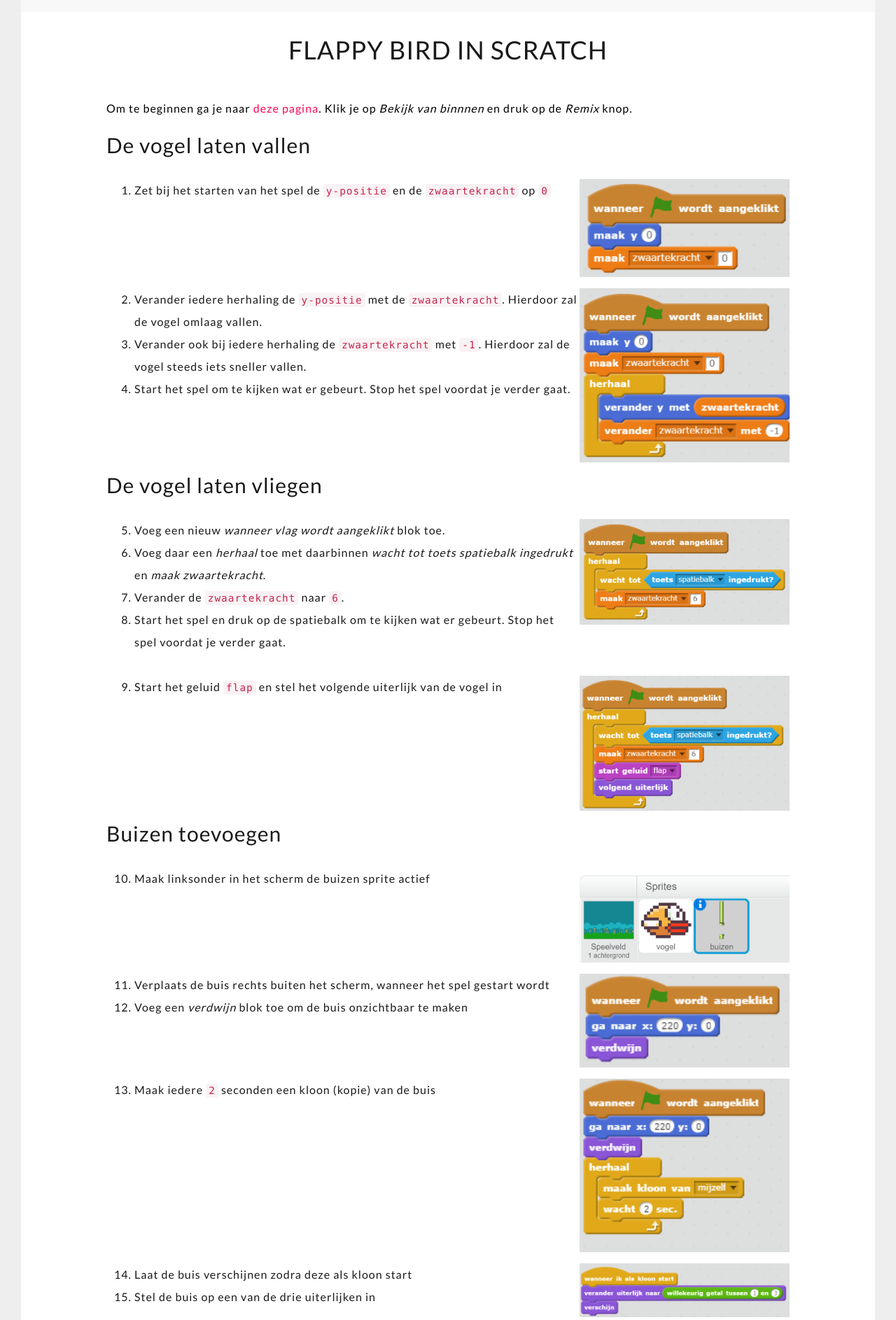
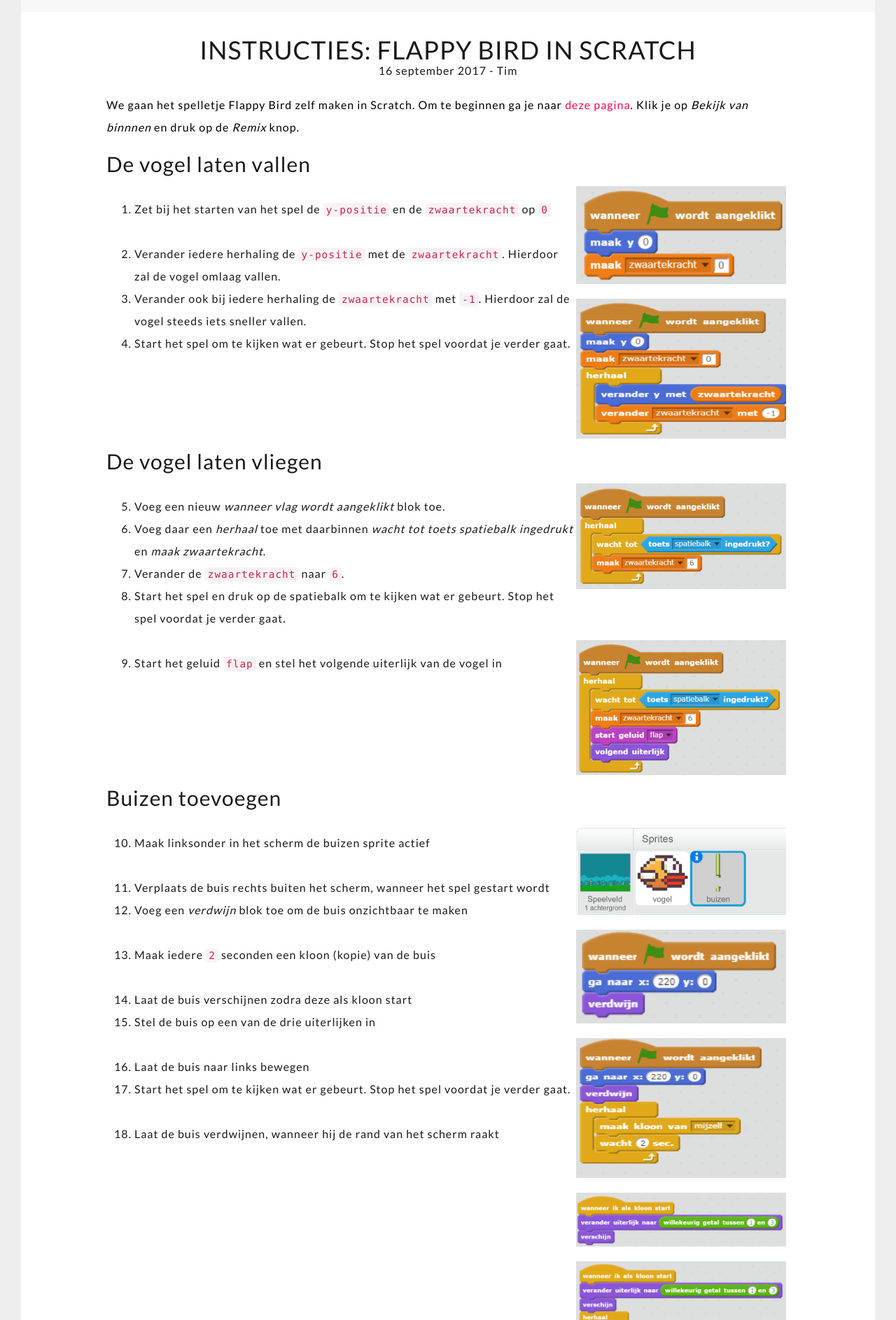
Before and after one commit to coderdojo-arnhem/coderdojo-arnhem.github.io, a Jekyll site: the page built from _posts/2017-09-16-scratch-flappybird.md, in a window 1280 px wide. Shown: the part 363-2250 px from the top of the page at 70% size. Built offline with Jekyll 4.4.1, drawn with Linux system fonts in a browser that asks for light colours; nearby versions of some CDN libraries; our own code applies the rules of GitHub Pages for plain Markdown files; some of the changed text lies outside the part shown.

Commit message:
Materiaal naar blogs omgezet

```diff
--- a/materiaal/scratch-flappybird.md
+++ b/_posts/2017-09-16-scratch-flappybird.md
@@ -1,12 +1,10 @@
 ---
-layout: default
+title: "Instructies: Flappy Bird in Scratch"
+layout: post
+author: Tim
 class: stappenplan
 ---
-
-Flappy Bird in Scratch
-======================
-
-Om te beginnen ga je naar [deze pagina](https://scratch.mit.edu/projects/173904279). Klik je op *Bekijk van binnnen* en druk op de *Remix* knop.
+We gaan het spelletje Flappy Bird zelf maken in Scratch. Om te beginnen ga je naar [deze pagina](https://scratch.mit.edu/projects/173904279). Klik je op *Bekijk van binnnen* en druk op de *Remix* knop.
 
 De vogel laten vallen
 ---------------------
@@ -108,3 +106,5 @@ Verander het spel nu verder
 ...of dat de buizen steeds sneller gaan bewegen
 
 ...of wat je zelf nog voor leuke dingen kunt bedenken!
+
+[Hier](https://scratch.mit.edu/projects/173907357/#editor) vind je het eindresultaat.
--- a/materiaal/scratch.md
+++ b/materiaal/scratch.md
@@ -11,7 +11,7 @@ Een inleiding voor Scratch kun je vinden op onze [Scratch voor beginners pagina]
 
 ### Als je al vaker iets met Scratch gedaan hebt
 - [![Bouw Flappy Bird in Scratch](/static/img/flappybird.png)
- Maak zelf Flappy Bird](/materiaal/scratch-flappybird)
+ Maak zelf Flappy Bird](/2017/09/16/scratch-flappybird.html)
 - [![Voetbal hooghouden met je webcam](/static/img/scratch-hooghouden.png) Hooghouden met je webcam!](http://www.coderdojo-arnhem.nl/scratch-voetbal-vitesse/)
 - [![Scratchles.](/static/img/scratchles.png) Scratchles.nl](https://scratchles.nl/)
 - [![Scratch Kerst opdrachten](/static/img/kerstspel-300x228.png) Scratch Kerst opdrachten](http://www.coderdojo-arnhem.nl/scratch-kerst/)
```
Also changed, not shown: _posts/2016-09-17-makey-makey.md (renamed from materiaal/makey-makey.md, +4 -3 lines), _posts/2017-09-16-javascript-flappybird.md (renamed from materiaal/javascript-flappy-bird.md, +4 -4 lines), materiaal.md (+3 -3 lines), static/img/flappybird.png.
